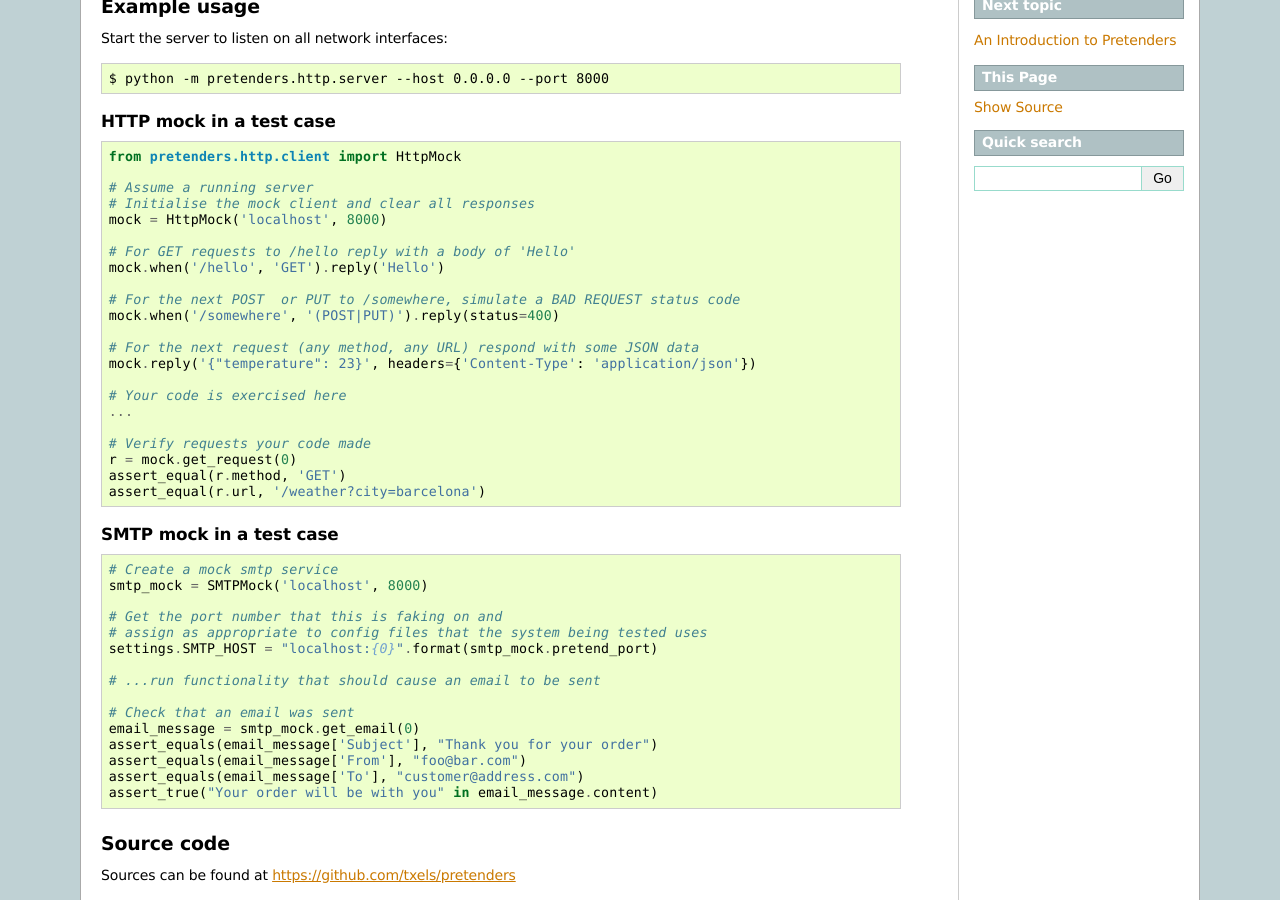
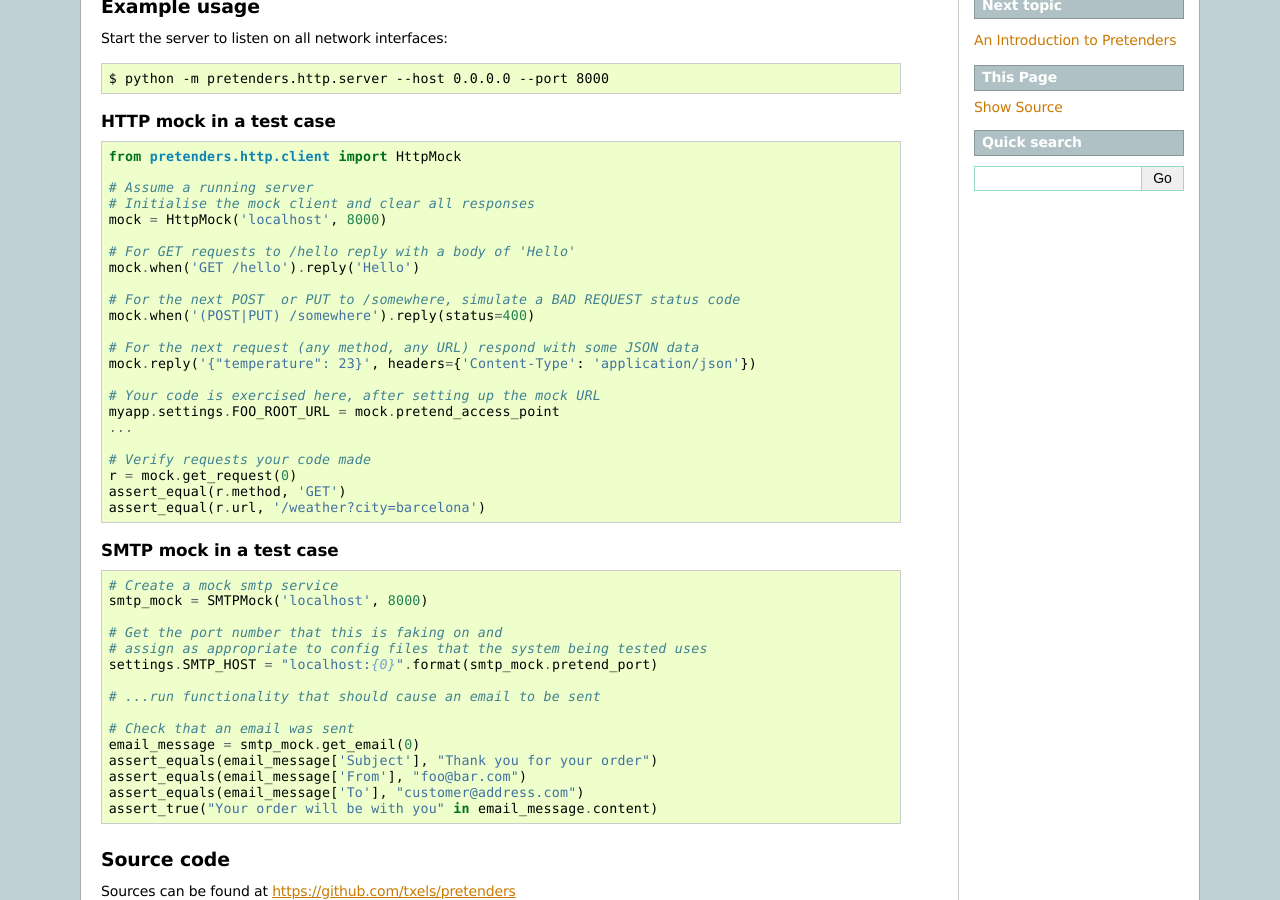
Before and after one commit to pretenders/pretenders, a Sphinx documentation site: the page built from docs/index.rst, in a window 1280 px wide and 900 px high, scrolled down 306 px. Built offline with Sphinx 7.4.7, drawn with Linux system fonts in a browser that asks for light colours.

Commit message:
Review example in docs

```diff
--- a/docs/index.rst
+++ b/docs/index.rst
@@ -37,15 +37,16 @@ HTTP mock in a test case
     mock = HttpMock('localhost', 8000)
 
     # For GET requests to /hello reply with a body of 'Hello'
-    mock.when('/hello', 'GET').reply('Hello')
+    mock.when('GET /hello').reply('Hello')
 
     # For the next POST  or PUT to /somewhere, simulate a BAD REQUEST status code
-    mock.when('/somewhere', '(POST|PUT)').reply(status=400)
+    mock.when('(POST|PUT) /somewhere').reply(status=400)
 
     # For the next request (any method, any URL) respond with some JSON data
     mock.reply('{"temperature": 23}', headers={'Content-Type': 'application/json'})
 
-    # Your code is exercised here
+    # Your code is exercised here, after setting up the mock URL
+    myapp.settings.FOO_ROOT_URL = mock.pretend_access_point
     ...
 
     # Verify requests your code made
```
